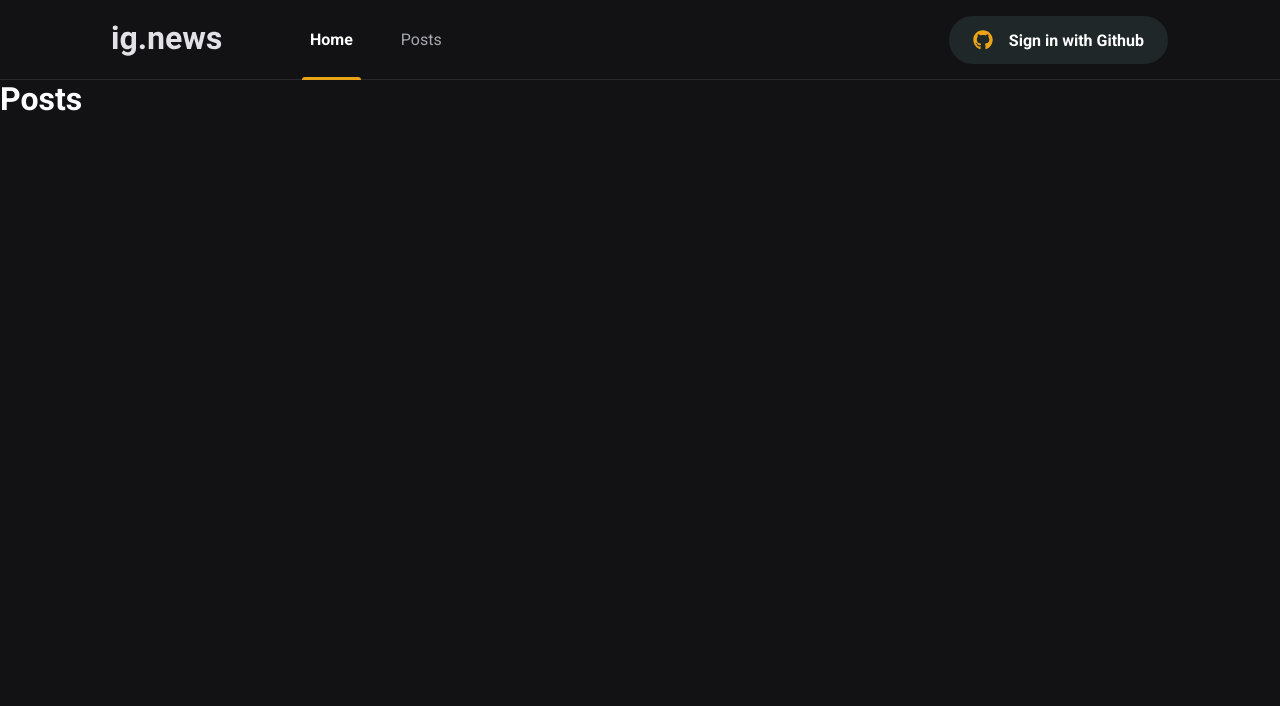
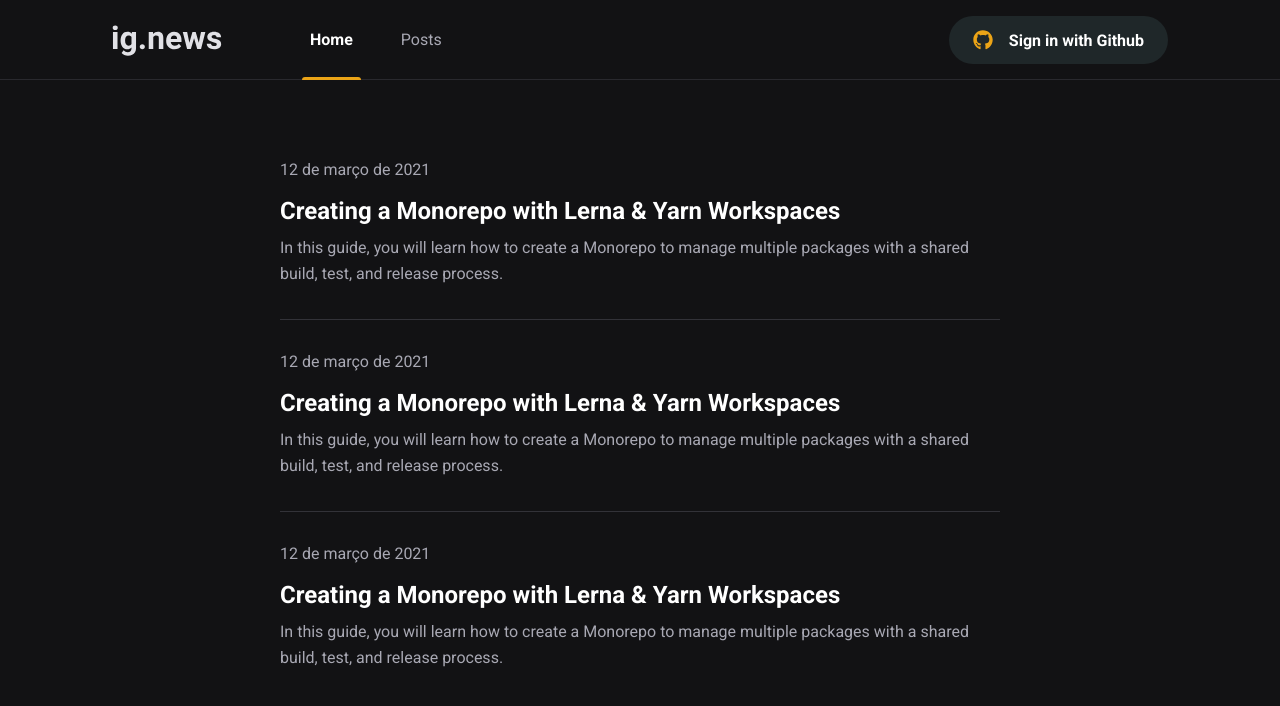
Before and after one commit to GaldinoAllan/ignews, a Next.js app: page /posts in a window 1280 px wide. Shown: the top 706 px of the page. Built offline with nearby package versions, Linux system fonts and the light colour scheme; no server answers.

Commit message:
styled posts page

```diff
--- a/src/pages/posts.tsx
+++ /dev/null
@@ -1,5 +0,0 @@
-export default function Posts() {
-  return (
-    <h1>Posts</h1>
-  )
-}
--- /dev/null
+++ b/src/pages/posts/index.tsx
@@ -0,0 +1,32 @@
+import Head from 'next/head'
+import styles from './styles.module.scss'
+
+export default function Posts() {
+  return (
+    <>
+      <Head>
+        <title>Posts | Ignews</title>
+      </Head>
+
+      <main className={styles.container}>
+        <div className={styles.posts}>
+          <a href="#">
+            <time>12 de março de 2021</time>
+            <strong>Creating a Monorepo with Lerna & Yarn Workspaces</strong>
+            <p>In this guide, you will learn how to create a Monorepo to manage multiple packages with a shared build, test, and release process.</p>
+          </a>
+          <a href="#">
+            <time>12 de março de 2021</time>
+            <strong>Creating a Monorepo with Lerna & Yarn Workspaces</strong>
+            <p>In this guide, you will learn how to create a Monorepo to manage multiple packages with a shared build, test, and release process.</p>
+          </a>
+          <a href="#">
+            <time>12 de março de 2021</time>
+            <strong>Creating a Monorepo with Lerna & Yarn Workspaces</strong>
+            <p>In this guide, you will learn how to create a Monorepo to manage multiple packages with a shared build, test, and release process.</p>
+          </a>
+        </div>
+      </main>
+    </>
+  )
+}
--- /dev/null
+++ b/src/pages/posts/styles.module.scss
@@ -0,0 +1,47 @@
+.container{
+  max-width: 1120px;
+  margin: 0 auto;
+  padding: 0 2rem;
+}
+
+.posts{
+  max-width: 720px;
+  margin: 5rem auto 0;
+
+  a {
+    display: block;
+
+    & + a {
+      margin-top: 2rem;
+      padding-top: 2rem;
+      border-top: 1px solid var(--gray-700);
+    }
+
+    time {
+      font-size: 1rem;
+      display: flex;
+      align-items: center;
+      color: var(--gray-300);
+    }
+
+    strong {
+      display: block;
+      font-size: 1.5rem;
+      margin-top: 1rem;
+      line-height: 2rem;
+
+      transition: color 0.2s;
+    }
+
+    &:hover strong {
+      color: var(--yellow-500)
+    }
+
+    p {
+      color: var(--gray-300);
+      margin-top: 0.5rem;
+      line-height: 1.625rem;
+    }
+
+  }
+}
--- a/src/styles/global.scss
+++ b/src/styles/global.scss
@@ -9,6 +9,7 @@
 
   --gray-100: #e1e1e6;
   --gray-300: #a8a8b3;
+  --gray-700: #323238;
   --gray-800: #29292e;
   --gray-850: #1f2729;
   --gray-900: #121214;
```
Also changed, not shown: src/services/prismic.ts (added, +12 -0 lines), 1 other file (tests, documents, lock files or other folders).
